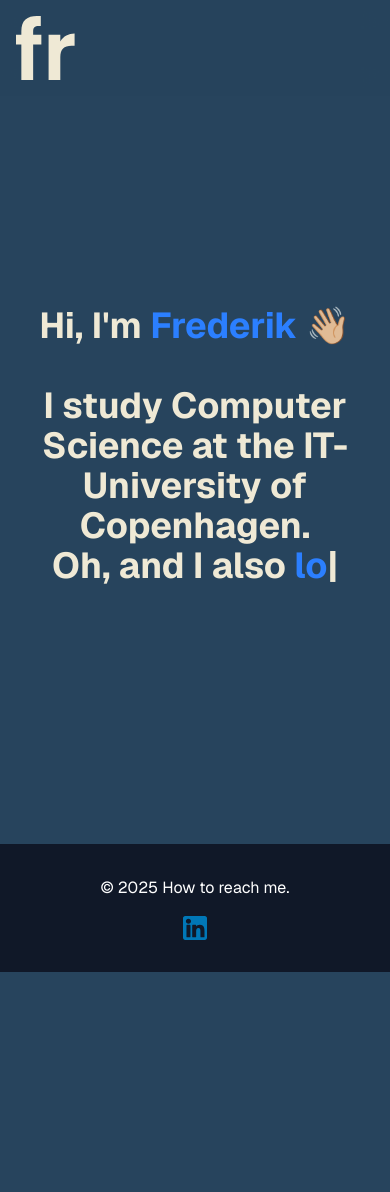
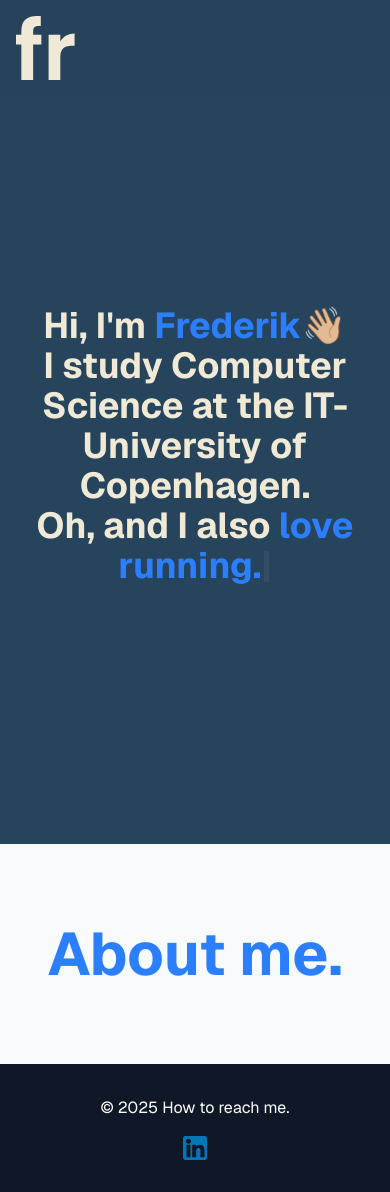
Before and after one commit to FrederikRothe/home, a Next.js app: page / in a window 390 px wide. Before the commit the page ends 972 px from the top, so only its background shows below. Built offline with nearby package versions, Linux system fonts and the light colour scheme.

Commit message:
additions to hero and started on about

```diff
--- a/app/page.tsx
+++ b/app/page.tsx
@@ -1,32 +1,17 @@
-"use client";
+'use client'
 
-import Image from "next/image";
-import { useRef, useEffect } from "react";
-import Header from "../sections/header";
-import Hero from "../sections/hero";
-import About from "../sections/about";
+import Header from '../sections/header'
+import Hero from '../sections/hero'
+import About from '../sections/about'
+import Footer from '@/sections/footer'
 
 export default function Home() {
-  return (
-    <div className="min-h-screen font-[family-name:var(--font-geist-sans)]">
-      <Header />
-      <Hero />
-      {/* <About /> */}
-
-      {/* Footer */}
-      <footer className="bg-gray-900 dark:bg-black text-white py-8">
-        <div className="container mx-auto px-4 text-center">
-          <p>&copy; {new Date().getFullYear()} How to reach me.</p>
-          <div className="flex justify-center mt-4 space-x-4">
-            <a
-              href="https://www.linkedin.com/in/frederik-rothe/"
-              className="hover:text-gray-400 transition"
-            >
-              <img src="/linkedin.svg" alt="LinkedIn" className="h-6 w-6" />
-            </a>
-          </div>
+    return (
+        <div className="min-h-screen font-[family-name:var(--font-geist-sans)]">
+            <Header />
+            <Hero />
+            <About />
+            <Footer />
         </div>
-      </footer>
-    </div>
-  );
+    )
 }
--- /dev/null
+++ b/components/BouncingText.tsx
@@ -0,0 +1,30 @@
+import { animate } from 'animejs'
+import { useEffect } from 'react'
+
+interface AnimationProps {
+    children: React.ReactNode
+}
+
+export default function BouncingText({ children }: AnimationProps) {
+    useEffect(() => {
+        animate('span.animated-text', {
+            // Property keyframes
+            y: [
+                { to: '-2.75rem', ease: 'outExpo', duration: 600 },
+                { to: 0, ease: 'outBounce', duration: 800, delay: 100 },
+            ],
+            delay: (_, i) => i * 50, // Function based value
+            ease: 'inOutCirc',
+            loopDelay: 1000,
+            loop: false,
+        })
+    }, [])
+
+    return (
+        <div className="flex items-center justify-center">
+            <span className="text-6xl font-bold text-blue-500 animated-text">
+                {children}
+            </span>
+        </div>
+    )
+}
--- /dev/null
+++ b/components/InlineBouncingEmoji.tsx
@@ -0,0 +1,34 @@
+import { animate } from 'animejs'
+import { useEffect, useRef } from 'react'
+
+interface InlineBouncingEmojiProps {
+    children: React.ReactNode
+}
+
+export default function InlineBouncingEmoji({
+    children,
+}: InlineBouncingEmojiProps) {
+    const emojiRef = useRef<HTMLSpanElement>(null)
+
+    useEffect(() => {
+        if (emojiRef.current) {
+            animate(emojiRef.current, {
+                translateY: [0, -10, 0],
+                rotate: [0, 10, 0, -10, 0],
+                duration: 1000,
+                easing: 'easeInOutQuad',
+                loop: false,
+            })
+        }
+    }, [])
+
+    return (
+        <span
+            ref={emojiRef}
+            className="inline-block"
+            style={{ display: 'inline-block', marginLeft: 0 }}
+        >
+            {children}
+        </span>
+    )
+}
--- a/package.json
+++ b/package.json
@@ -9,6 +9,7 @@
     "lint": "next lint"
   },
   "dependencies": {
+    "animejs": "^4.0.2",
     "next": "15.3.2",
     "react": "^19.0.0",
     "react-dom": "^19.0.0",
--- a/sections/about.tsx
+++ b/sections/about.tsx
@@ -1,32 +1,11 @@
+import BouncingText from '@/components/BouncingText'
+
 export default function About() {
-  return (
-    <section id="about" className="py-20 bg-gray-50 dark:bg-gray-900">
-      <div className="container mx-auto px-4">
-        <h2 className="text-3xl font-bold mb-12 text-center">About Me</h2>
-        <div className="flex flex-col md:flex-row items-center gap-12">
-          <div className="w-full md:w-1/2">
-            <p className="text-lg mb-4">
-              Hello! I'm a passionate developer with expertise in building
-              modern web applications. I enjoy solving complex problems and
-              creating intuitive user experiences.
-            </p>
-            <p className="text-lg mb-4">
-              With a strong foundation in [Your Skills/Background], I strive to
-              create elegant solutions that balance functionality and
-              aesthetics.
-            </p>
-            <p className="text-lg">
-              When I'm not coding, you can find me [Your Hobbies/Interests].
-            </p>
-          </div>
-          <div className="w-full md:w-1/2 flex justify-center">
-            <div className="w-64 h-64 rounded-full bg-gray-300 dark:bg-gray-700">
-              {/* Replace with your photo */}
-              {/* <Image src="/your-photo.jpg" alt="Your Name" width={256} height={256} className="rounded-full" /> */}
+    return (
+        <section id="about" className="py-20 bg-gray-50 dark:bg-gray-900">
+            <div>
+                <BouncingText>About me.</BouncingText>
             </div>
-          </div>
-        </div>
-      </div>
-    </section>
-  );
+        </section>
+    )
 }
--- /dev/null
+++ b/sections/footer.tsx
@@ -0,0 +1,17 @@
+export default function Footer() {
+  return (
+    <footer className="bg-gray-900 dark:bg-black text-white py-8">
+      <div className="container mx-auto px-4 text-center">
+        <p>&copy; {new Date().getFullYear()} How to reach me.</p>
+        <div className="flex justify-center mt-4 space-x-4">
+          <a
+            href="https://www.linkedin.com/in/frederik-rothe/"
+            className="hover:text-gray-400 transition"
+          >
+            <img src="/linkedin.svg" alt="LinkedIn" className="h-6 w-6" />
+          </a>
+        </div>
+      </div>
+    </footer>
+  );
+}
--- a/sections/hero.tsx
+++ b/sections/hero.tsx
@@ -1,46 +1,51 @@
-"use client";
-
-import { useEffect, useRef } from "react";
-import Typed from "typed.js";
+'use client'
+import InlineBouncingEmoji from '@/components/InlineBouncingEmoji'
+import { useEffect, useRef } from 'react'
+import Typed from 'typed.js'
 
 export default function Hero() {
-  const typedRef = useRef(null);
+    const typedRef = useRef(null)
 
     useEffect(() => {
         const typed = new Typed(typedRef.current, {
             strings: [
-        "enjoy morning coffees.",
-        "love running.",
-        "worked as a TA at ITU.",
-        "research impulsive purchase reduction.",
+                'enjoy making coffees.',
+                'love running.',
+                'worked as a Teaching Assistant at ITU.',
+                'research on how to reduce online impulsive shopping.',
+                'love my bike.',
+                'prefer mornings over evenings.',
             ],
             typeSpeed: 75,
-      backSpeed: 75,
+            backSpeed: 40,
             loop: true,
-      cursorChar: "|",
+            cursorChar: '|',
             startDelay: 300,
-    });
+        })
 
         return () => {
-      typed.destroy();
-    };
-  }, []);
+            typed.destroy()
+        }
+    }, [])
     return (
         <section
             id="home"
-      className="h-screen flex items-center justify-center pt-16"
+            className="h-screen flex items-center justify-center pt-16 relative"
         >
             <div className="container mx-auto px-4 text-center md:text-left">
                 <h1 className="text-4xl md:text-6xl font-bold mb-4">
-          Hi, I'm <span className="text-blue-500">Frederik</span> 👋🏼
-          <br />
+                    Hi, I'm{' '}
+                    <span className="text-blue-500">
+                        Frederik<InlineBouncingEmoji>👋🏼</InlineBouncingEmoji>
+                    </span>
                     <br />
                     I study Computer Science at the IT-University of Copenhagen.
                     <br />
-          Oh, and I also <span ref={typedRef} className="text-blue-500"></span>
+                    Oh, and I also{' '}
+                    <span ref={typedRef} className="text-blue-500"></span>
                 </h1>
                 <div className="flex gap-4 justify-center md:justify-start"></div>
             </div>
         </section>
-  );
+    )
 }
```
Also changed, not shown: 2 other files (tests, documents, lock files or other folders). Lines whose indentation alone changed are shown as unchanged.
